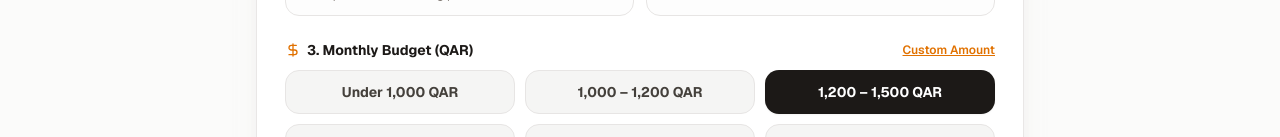
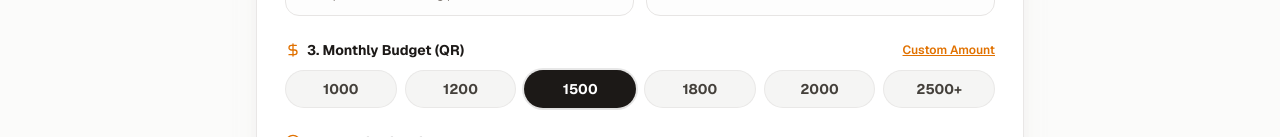
Before and after one commit to tanzilahera1/propgrowthlab, a Next.js app: page /find-room/doha in a window 1280 px wide. Shown: the part 815-952 px from the top of the page. Built offline with nearby package versions, Linux system fonts and the light colour scheme; no server answers.

Commit message:
feat(rent): switch Doha budget presets to sleek fixed chips starting from 1000 QR

```diff
--- a/src/app/(public)/rent/[slug]/LocalRentClient.tsx
+++ b/src/app/(public)/rent/[slug]/LocalRentClient.tsx
@@ -91,7 +91,7 @@ export function LocalRentClient({ slug }: LocalRentClientProps) {
   const [customRoomType, setCustomRoomType] = useState<string>("");
   const [isCustomRoomType, setIsCustomRoomType] = useState<boolean>(false);
   const defaultBudgetValue =
-    config.budgetPresets.find((bp) => bp.label.includes("1,200 – 1,500"))?.value ||
+    config.budgetPresets.find((bp) => bp.label.includes("1500") || bp.label.includes("1,500"))?.value ||
     config.budgetPresets[2]?.value ||
     config.budgetPresets[0]?.value ||
     "";
@@ -180,7 +180,7 @@ export function LocalRentClient({ slug }: LocalRentClientProps) {
   useEffect(() => {
     setSelectedRoomType(config.roomTypes[0]?.label || "Single Room");
     const defBudget =
-      config.budgetPresets.find((bp) => bp.label.includes("1,200 – 1,500"))?.value ||
+      config.budgetPresets.find((bp) => bp.label.includes("1500") || bp.label.includes("1,500"))?.value ||
       config.budgetPresets[2]?.value ||
       config.budgetPresets[0]?.value ||
       "";
@@ -587,7 +587,7 @@ export function LocalRentClient({ slug }: LocalRentClientProps) {
               </div>
 
               {!isCustomBudget ? (
-                <div className="grid grid-cols-2 sm:grid-cols-3 gap-2 sm:gap-2.5">
+                <div className="grid grid-cols-3 sm:grid-cols-6 gap-2">
                   {config.budgetPresets.map((bp) => {
                     const isSelected = budget === bp.value;
                     return (
@@ -595,10 +595,10 @@ export function LocalRentClient({ slug }: LocalRentClientProps) {
                         type="button"
                         key={bp.value}
                         onClick={() => setBudget(bp.value)}
-                        className={`px-3 py-2.5 rounded-xl text-xs sm:text-sm font-bold transition-all min-h-[44px] flex items-center justify-center text-center ${
+                        className={`py-2 px-1.5 rounded-full text-xs sm:text-sm font-bold transition-all min-h-[38px] flex items-center justify-center text-center cursor-pointer ${
                           isSelected
-                            ? "bg-stone-900 text-white shadow-xs"
-                            : "bg-stone-100 hover:bg-stone-200 text-stone-700 border border-stone-200"
+                            ? "bg-stone-900 text-white shadow-xs ring-2 ring-stone-900/10"
+                            : "bg-stone-100 hover:bg-stone-200 text-stone-700 border border-stone-200/80"
                         }`}
                       >
                         {bp.label}
--- a/src/data/rentalCities.ts
+++ b/src/data/rentalCities.ts
@@ -549,8 +549,8 @@ export const CITY_CONFIGS: Record<string, CityConfig> = {
     divisionOrState: "Doha Municipality",
     districtOrCity: "Doha",
     flag: "🇶🇦",
-    currency: "QAR",
-    currencySymbol: "QAR",
+    currency: "QR",
+    currencySymbol: "QR",
     defaultPhoneCode: "+974",
     heroHeadline: "Find Verified Rooms & Bedspaces in Doha",
     heroSubheadline:
@@ -754,12 +754,12 @@ export const CITY_CONFIGS: Record<string, CityConfig> = {
       },
     ],
     budgetPresets: [
-      { label: "Under 1,000 QAR", value: "Under 1,000 QAR / mo" },
-      { label: "1,000 – 1,200 QAR", value: "1,000 – 1,200 QAR / mo" },
-      { label: "1,200 – 1,500 QAR", value: "1,200 – 1,500 QAR / mo" },
-      { label: "1,500 – 1,800 QAR", value: "1,500 – 1,800 QAR / mo" },
-      { label: "1,800 – 2,000 QAR", value: "1,800 – 2,000 QAR / mo" },
-      { label: "2,000 – 2,500 QAR", value: "2,000 – 2,500 QAR / mo" },
+      { label: "1000", value: "1000 QR / mo" },
+      { label: "1200", value: "1200 QR / mo" },
+      { label: "1500", value: "1500 QR / mo" },
+      { label: "1800", value: "1800 QR / mo" },
+      { label: "2000", value: "2000 QR / mo" },
+      { label: "2500+", value: "2500+ QR / mo" },
     ],
     roomTypes: [
       { id: "single_room", label: "Single Room", icon: "🚪", desc: "Private room with shared kitchen & hall" },
@@ -778,8 +778,8 @@ export const CITY_CONFIGS: Record<string, CityConfig> = {
     divisionOrState: "Doha Municipality",
     districtOrCity: "Doha",
     flag: "🇶🇦",
-    currency: "QAR",
-    currencySymbol: "QAR",
+    currency: "QR",
+    currencySymbol: "QR",
     defaultPhoneCode: "+974",
     heroHeadline: "Qatar Expat & Room Rental Lead Portal",
     heroSubheadline:
@@ -933,12 +933,12 @@ export const CITY_CONFIGS: Record<string, CityConfig> = {
       },
     ],
     budgetPresets: [
-      { label: "Under 1,000 QAR", value: "Under 1,000 QAR / mo" },
-      { label: "1,000 – 1,200 QAR", value: "1,000 – 1,200 QAR / mo" },
-      { label: "1,200 – 1,500 QAR", value: "1,200 – 1,500 QAR / mo" },
-      { label: "1,500 – 1,800 QAR", value: "1,500 – 1,800 QAR / mo" },
-      { label: "1,800 – 2,000 QAR", value: "1,800 – 2,000 QAR / mo" },
-      { label: "2,000 – 2,500 QAR", value: "2,000 – 2,500 QAR / mo" },
+      { label: "1000", value: "1000 QR / mo" },
+      { label: "1200", value: "1200 QR / mo" },
+      { label: "1500", value: "1500 QR / mo" },
+      { label: "1800", value: "1800 QR / mo" },
+      { label: "2000", value: "2000 QR / mo" },
+      { label: "2500+", value: "2500+ QR / mo" },
     ],
     roomTypes: [
       { id: "single_room", label: "Single Room", icon: "🚪", desc: "Private room with shared kitchen & hall" },
```
